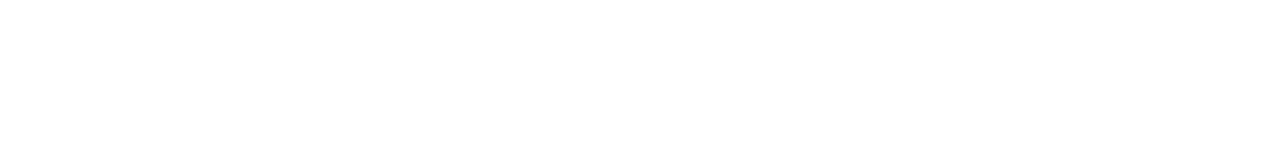
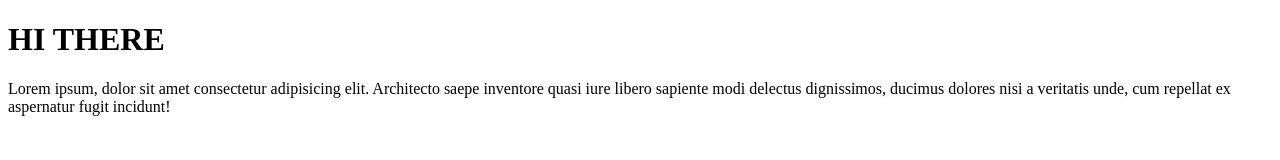
Before and after one commit to lemosGit/halow, a plain HTML site: page index.html in a window 1280 px wide. Drawn offline with Linux system fonts and the light colour scheme.

Commit message:
teste 01

```diff
--- a/index.html
+++ b/index.html
@@ -6,6 +6,7 @@
     <title>teste</title>
 </head>
 <body>
-
+    <h1> HI THERE </h1>
+    Lorem ipsum, dolor sit amet consectetur adipisicing elit. Architecto saepe inventore quasi iure libero sapiente modi delectus dignissimos, ducimus dolores nisi a veritatis unde, cum repellat ex aspernatur fugit incidunt!
 </body>
 </html>
```
